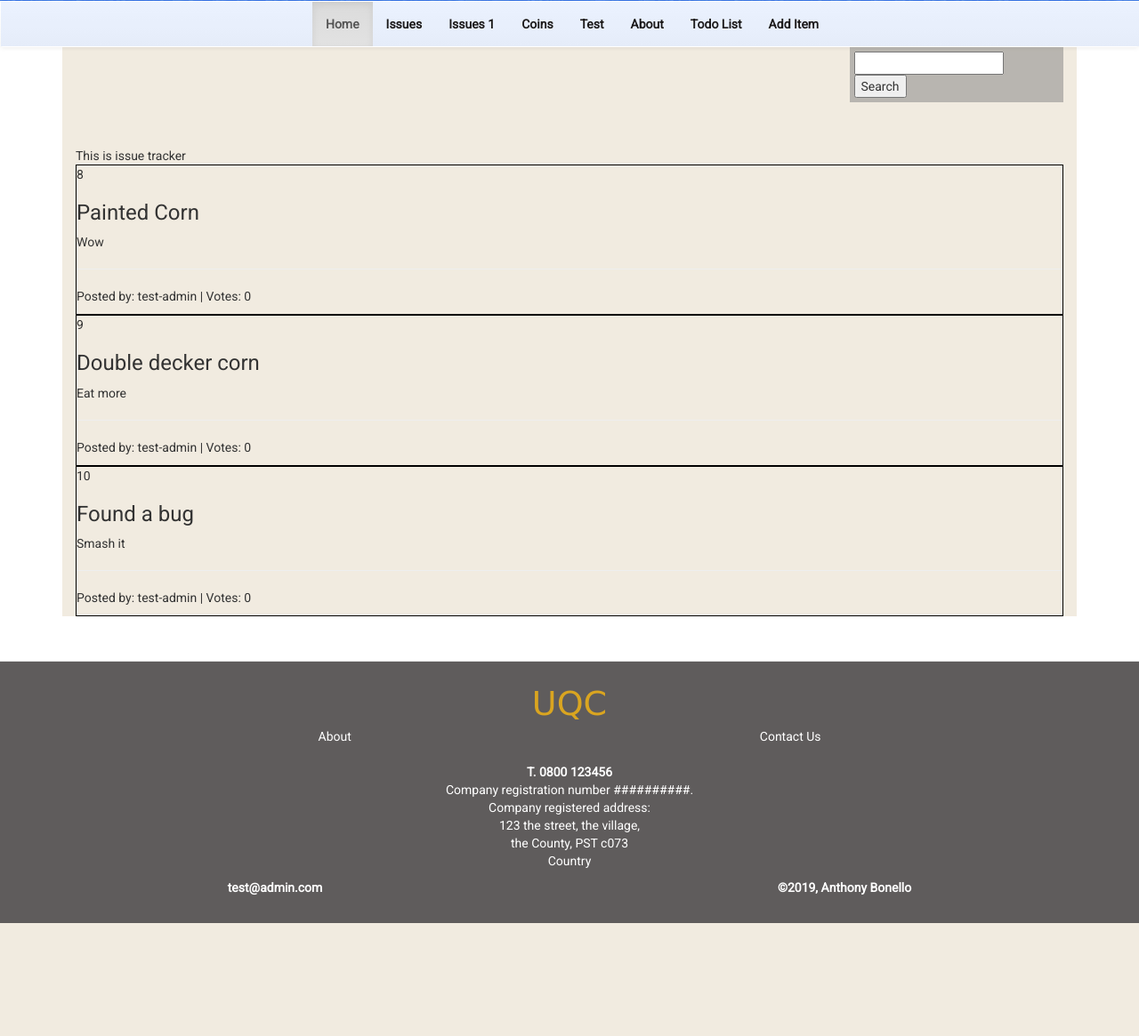
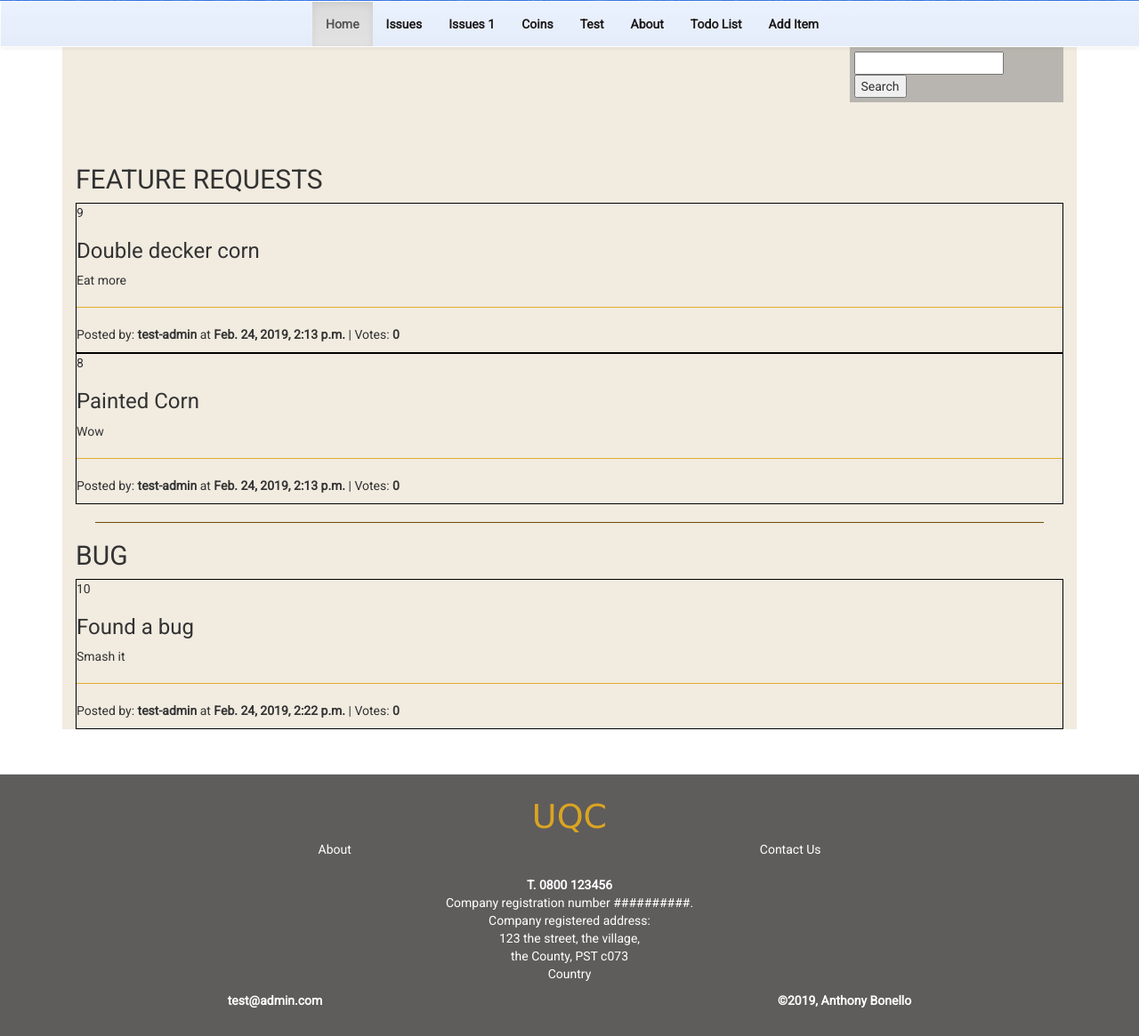
Before and after one commit to abonello/project_5, a Django app: page /issues/1 in a window 1280 px wide. Shown: the part 273-1438 px from the top of the page at 89% size. Before the commit the page ends 1311 px from the top, so only its background shows below. Run offline with Django 3.2, Linux system fonts and the light colour scheme; a user stored in the database is signed in; data comes from the database, SQL or seed files in the repository; both versions use the stored data as it was after the commit; some libraries are stand-ins or nearby versions; some web fonts are replaced.

Commit message:
Improved feature/bug model, form and template

```diff
--- a/issuetracker/admin.py
+++ b/issuetracker/admin.py
@@ -1,5 +1,6 @@
 from django.contrib import admin
-from .models import Issue
+from .models import Issue, IssueAdminPage
 
 # Register your models here.
 admin.site.register(Issue)
+admin.site.register(IssueAdminPage)
--- a/issuetracker/models.py
+++ b/issuetracker/models.py
@@ -1,15 +1,80 @@
+import datetime
 from django.db import models
+from django.contrib.auth.models import User
 
 # Create your models here.
 
 class Issue(models.Model):
-    title = models.CharField(max_length=100, default='')
+    suggestion_choices = ((True, 'Feature'), (False, 'Bug Fix'))
+    is_feature = models.BooleanField(blank=False, default=False, choices=suggestion_choices)
+    title = models.CharField(max_length=100, blank=False)
     description = models.TextField()
-    posted_by = models.CharField(max_length=50, default='User')
-    votes = models.IntegerField()
+    posted_by = models.CharField(max_length=50)
+    # posted_by = models.ForeignKey(User, null=False, on_delete=models.PROTECT)
+    votes = models.IntegerField(default=0)
+    date_time = models.DateTimeField(auto_now_add=True)
 
     def __str__(self):
-        return "{}: {} | posted by {}".format(self.title, self.description, self.posted_by)
+        return "{}: {} | posted by {} @ {} | Feature: {} | Votes: {}".format(self.title, self.description, self.posted_by, self.date_time, self.is_feature, self.votes)
 
     class Meta:
         verbose_name_plural = "Issues"
+
+
+class IssueAdminPage(models.Model):
+    status_choices = ((0, "not scheduled"), (1, "scheduled"), (2, "in progress"), (3, "completed"))
+    priority_choices = ((0, "low"), (1, 'normal'), (2, 'high'))
+
+    issue = models.ForeignKey(Issue, null=False, on_delete=models.CASCADE)
+    status = models.PositiveSmallIntegerField(choices=status_choices, default=0)
+    date_started = models.DateField(null=True, blank=True)
+    date_completed = models.DateField(null=True, blank=True)
+    in_current_voting_cycle = models.BooleanField(blank=False, default=True)
+    was_successful = models.NullBooleanField(blank=True, null=True)
+                        # current_winner = models.BooleanField(blank=False, default=False)
+
+    def __str__(self):
+        return self.issue.title
+
+    # Code for turning other current_winner values
+    # to False once a new value saved as a True
+    # Code from: https://stackoverflow.com/questions/1455126/unique-booleanfield-value-in-django
+    # def save(self, *args, **kwargs):
+    #     if self.current_winner:
+    #         try:
+    #             temp = IssueAdminPage.objects.get(current_winner=True)
+    #             if self != temp:
+    #                 temp.current_winner = False
+    #                 temp.save()
+    #         except IssueAdminPage.DoesNotExist:
+    #             pass
+    #     super(IssueAdminPage, self).save(*args, **kwargs)
+
+    #     # My code
+    #     # For setting completed date automatically once status set to done
+    #     if self.status == 3 and self.date_completed is None:
+    #         try:
+    #             self.date_completed = datetime.date.today()
+
+    #         except IssueAdminPage.DoesNotExist:
+    #             pass
+    #     super(IssueAdminPage, self).save(*args, **kwargs)
+
+
+
+
+
+
+# class Issue(models.Model):
+#     title = models.CharField(max_length=100, default='')
+#     description = models.TextField()
+#     # posted_by = models.CharField(max_length=50, default='User')
+#     posted_by = models.CharField(max_length=50)
+
+#     votes = models.IntegerField(default=0)
+
+#     def __str__(self):
+#         return "{}: {} | posted by {}".format(self.title, self.description, self.posted_by)
+
+#     class Meta:
+#         verbose_name_plural = "Issues"
--- a/issuetracker/templates/issue_tracker.html
+++ b/issuetracker/templates/issue_tracker.html
@@ -18,16 +18,67 @@ UniQueCorn Products
 
 {% block content %}
 
-    This is issue tracker
+    <!-- This is issue tracker
 
-    {% for each in issues %}
+    {#% for each in issues reversed %#}
         <div style="border: 1px solid black">
-                <p> {{ each.id }}</p>
-                <h3> {{ each.title }}</h3>
-                <p> {{ each.description }}</p>
+                <p> {#{ each.id }#}
+                {#% if each.is_feature %#}
+                    <span> FEATURE </span>
+                {#% else %#}
+                    <span> BUG </span>
+                {#% endif %#}
+                </p>
+                <h3> {#{ each.title }#}</h3>
+                <p> {#{ each.description }#}</p>
                 <hr>
-                <p> Posted by: {{ each.posted_by }} | Votes: {{ each.votes }} </p>
+                <p> Posted by: {#{ each.posted_by }#} at {#{ each.date_time}#} | Votes: {#{ each.votes }#} </p>
         </div>
-    {% endfor %}
+    {#% endfor %#} -->
+    <!-- <hr> -->
+    {% if feature_count == 1 %}
+    <h2> FEATURE REQUEST </h2>
+    {% else %}
+    <h2> FEATURE REQUESTS </h2>
+    {% endif %}
+    {% if feature_count == 0 %}
+        <p>No features to display</p>
+    {% else %}
+        {% for each in issues reversed %}
+            {% if each.is_feature %}
+                <div style="border: 1px solid black">
+                    <p> {{ each.id }}
+                    </p>
+                    <h3> {{ each.title }}</h3>
+                    <p> {{ each.description }}</p>
+                    <hr class="hr-light">
+                    <p> Posted by: <strong>{{ each.posted_by }}</strong>
+                         at <strong>{{ each.date_time}}</strong> | Votes: <strong>{{ each.votes }}</strong> </p>
+                </div>
+            {% endif %}
+        {% endfor %}
+    {% endif %}
+    <hr>
+    {% if bug_count == 1 %}
+        <h2> BUG </h2>
+    {% else %}
+        <h2> BUGS </h2>
+    {% endif %}
+    {% if bug_count == 0 %}
+    <p>No bugs to display</p>
+    {% else %}
+        {% for each in issues reversed %}
+            {% if not each.is_feature %}
+                <div style="border: 1px solid black">
+                    <p> {{ each.id }}
+                    </p>
+                    <h3> {{ each.title }}</h3>
+                    <p> {{ each.description }}</p>
+                    <hr class="hr-light">
+                    <p> Posted by: <strong>{{ each.posted_by }}</strong> at <strong>{{ each.date_time}}</strong> | Votes: <strong>{{ each.votes }}</strong> </p>
+                </div>
+            {% endif %}
+        {% endfor %}
+    {% endif %}
 
     {% endblock %}
--- a/issuetracker/urls.py
+++ b/issuetracker/urls.py
@@ -1,7 +1,8 @@
 from django.conf.urls import url
-from .views import issuetracker, issues
+from .views import issuetracker, issues, create_an_issue
 
 urlpatterns = [
     url(r'^$', issuetracker, name='issues'),
     url(r'^1$', issues, name='issues1'),
+    url(r'^add-issue$', create_an_issue, name="add-issue"),
 ]
--- a/issuetracker/views.py
+++ b/issuetracker/views.py
@@ -1,10 +1,14 @@
-from django.shortcuts import render
+# import datetime
+from django.shortcuts import render, redirect
 from django.contrib.auth.decorators import login_required
+from django.contrib.auth.models import User
+from .forms import IssueItem
 from .models import Issue
 
 # Create your views here.
 @login_required()
 def issuetracker(request):
+    """ Hard Coded Data """
     issues = [
         {
             'id': '1',
@@ -35,8 +39,9 @@ def issuetracker(request):
 
 @login_required()
 def issues(request):
+    """ Gets Data form database """
     allIssues = Issue.objects.all()
-    print(allIssues[0])
+    # print(allIssues[0])
     # issues = [
     #     {
     #         'id': '5',
@@ -48,4 +53,48 @@ def issues(request):
     # ]
 
     # print(issues.values)
-    return render(request, "issue_tracker.html", {'issues': allIssues})
+    feature_count = 0
+    bug_count = 0
+    for each in allIssues:
+        if each.is_feature:
+            feature_count += 1
+        else:
+            bug_count += 1
+    return render(request, "issue_tracker.html", {'issues': allIssues, 'feature_count': feature_count, "bug_count": bug_count})
+
+
+@login_required
+def create_an_issue(request):
+    if request.method == "POST":
+        form = IssueItem(request.POST, request.FILES)
+
+        # if request.user.is_authenticated():
+        #     print("User is authenticated")
+
+        if form.is_valid():
+
+
+            thisForm = form.save()
+            thisForm.posted_by = request.user.username
+
+
+            thisForm.save()
+
+
+
+
+        # widgets = {"date_time":
+
+
+            return redirect(issues)
+    else:  # Return an empty form
+        form = IssueItem()
+        # form.posted_by = request.user.username
+
+    return render(request, 'add_issue.html', {'form': form})
+
+    # if request.method == "POST":
+    #     new_item = Item()  # instance of the Item model
+    #     new_item.name = request.POST.get('name')
+    #     new_item.done = 'done' in request.POST
+    #     new_item.save()
--- a/templates/base.html
+++ b/templates/base.html
@@ -42,6 +42,18 @@
             margin: 0;
             padding: 0;
             overflow-x:hidden;
+        }
+        hr {
+            border: 0;
+            clear:both;
+            display:block;
+            width: 96%;
+            background-color:#6c4d06;
+            height: 1px;
+        }
+        hr.hr-light {
+            background-color:#e3ad30;
+            width: 100%;
         }
 
         /* NAVS */
```
Also changed, not shown: issuetracker/forms.py (added, +25 -0 lines), issuetracker/templates/add_issue.html (added, +53 -0 lines), db.sqlite3, issuetracker/migrations/0003_auto_20190224_0905.py (added), issuetracker/migrations/0004_auto_20190224_1118.py (added), issuetracker/migrations/0005_auto_20190224_1205.py (added), issuetracker/migrations/0006_auto_20190224_1252.py (added).
